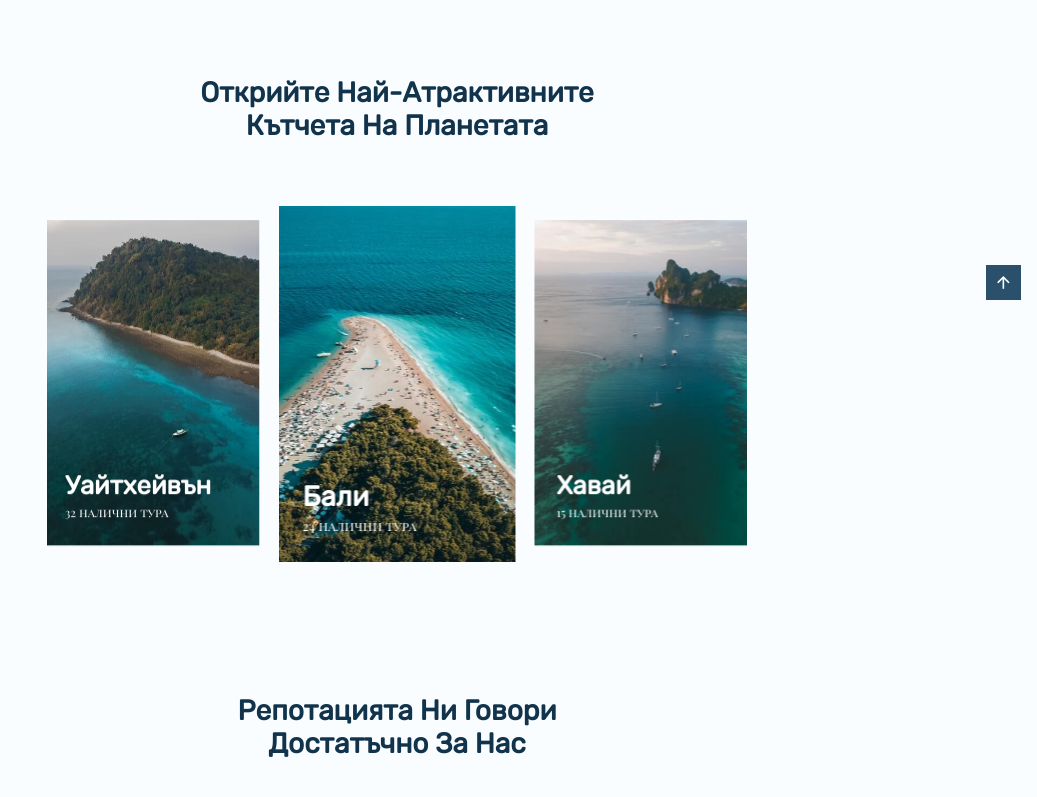
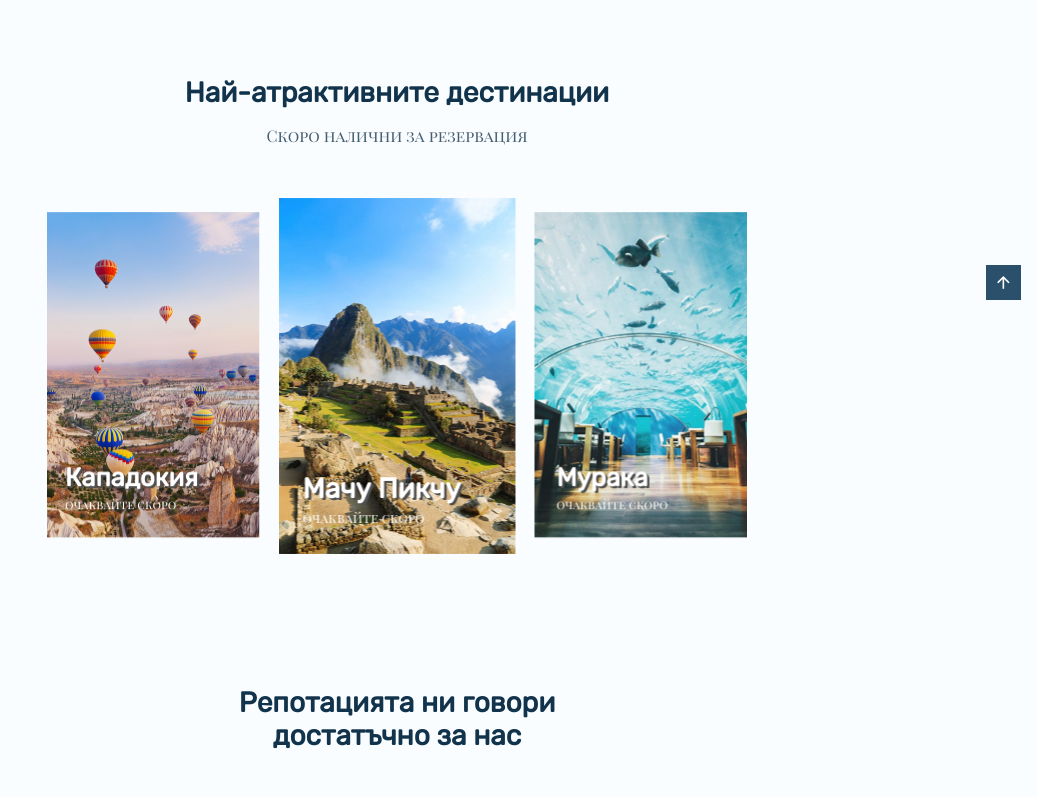
Before and after one commit to hugovasko/TravelProject, a plain HTML site: page index.html in a window 1280 px wide. Shown: the part 660-1457 px from the top of the page, without its empty margins (243-1280 px from the left). Drawn offline with nearby package versions, Linux system fonts and the light colour scheme.

Commit message:
Wow It looks great

```diff
--- a/assets/css/styles.css
+++ b/assets/css/styles.css
@@ -34,6 +34,9 @@
   --normal-font-size: .938rem;
   --small-font-size: .813rem;
   --smaller-font-size: .75rem;
+
+  /*======== Text Shadow ========*/
+  --text-shadow: 0.15rem 0.15rem #505050;
 
   /*========== Font weight ==========*/
   --font-medium: 500;
@@ -172,7 +175,7 @@ input {
   font-size: var(--h2-font-size);
   color: var(--title-color);
   text-align: center;
-  text-transform: capitalize;
+  text-transform: none;
   margin-bottom: var(--mb-2);
 }
 
@@ -419,13 +422,27 @@ input {
   left: 1rem;
 }
 
+.discover__section__title {
+  font-size: var(--h2-font-size);
+  color: var(--title-color);
+  text-align: center;
+  text-transform: none;
+  margin-bottom: var(--mb-1);
+}
+
 .discover__title,
 .discover__description {
   color: var(--white-color);
 }
 
+.discover__subscription {
+  text-align: center;
+  margin-bottom: var(--mb-1-25);
+}
+
 .discover__title {
   font-size: var(--h3-font-size);
+  text-shadow: var(--text-shadow);
   margin-bottom: var(--mb-0-25);
 }
 
--- a/index.html
+++ b/index.html
@@ -95,43 +95,43 @@
 
             <!--==================== DISCOVER ====================-->
             <section class="discover section" id="discover">
-                <h2 class="section__title">Открийте най-атрактивните <br> кътчета на планетата</h2>
-
+                <h2 class="discover__section__title">Най-атрактивните дестинации</h2>
+                <p class="discover__subscription">Скоро налични за резервация</p>
                 <div class="discover__container container swiper-container">
                     <div class="swiper-wrapper">
                         <!--==================== DISCOVER 1 ====================-->
                         <div class="discover__card swiper-slide">
-                            <img src="assets/img/discover1.jpg" alt="" class="discover__img">
+                            <img src="assets/img/machupiccu.jpg" alt="" class="discover__img">
                             <div class="discover__data">
-                                <h2 class="discover__title">Бали</h2>
-                                <span class="discover__description">24 налични тура</span>
+                                <h2 class="discover__title">Мачу Пикчу</h2>
+                                <span class="discover__description">очаквайте скоро</span>
                             </div>
                         </div>
 
                         <!--==================== DISCOVER 2 ====================-->
                         <div class="discover__card swiper-slide">
-                            <img src="assets/img/discover2.jpg" alt="" class="discover__img">
+                            <img src="assets/img/themuraka.jpg" alt="" class="discover__img">
                             <div class="discover__data">
-                                <h2 class="discover__title">Хавай</h2>
-                                <span class="discover__description">15 налични тура</span>
+                                <h2 class="discover__title">Мурака</h2>
+                                <span class="discover__description">очаквайте скоро</span>
                             </div>
                         </div>
 
                         <!--==================== DISCOVER 3 ====================-->
                         <div class="discover__card swiper-slide">
-                            <img src="assets/img/discover3.jpg" alt="" class="discover__img">
+                            <img src="assets/img/letahaa.jpg" alt="" class="discover__img">
                             <div class="discover__data">
-                                <h2 class="discover__title">Хвар</h2>
-                                <span class="discover__description">18 налични тура</span>
+                                <h2 class="discover__title">Ле Таха'а</h2>
+                                <span class="discover__description">очаквайте скоро</span>
                             </div>
                         </div>
 
                         <!--==================== DISCOVER 4 ====================-->
                         <div class="discover__card swiper-slide">
-                            <img src="assets/img/discover4.jpg" alt="" class="discover__img">
+                            <img src="assets/img/cappadocia.jpg" alt="" class="discover__img">
                             <div class="discover__data">
-                                <h2 class="discover__title">Уайтхейвън</h2>
-                                <span class="discover__description">32 налични тура</span>
+                                <h2 class="discover__title">Кападокия</h2>
+                                <span class="discover__description">очаквайте скоро</span>
                             </div>
                         </div>
                     </div>
@@ -195,7 +195,7 @@
 
             <!--==================== PLACES ====================-->
             <section class="place section" id="place">
-                <h2 class="section__title">Избери Дестинация</h2>
+                <h2 class="section__title">Избери дестинация</h2>
 
                 <div class="place__container container grid">
                     <!--==================== PLACES CARD 1 ====================-->
```
Also changed, not shown: assets/img/about1.jpg (deleted), assets/img/about2.jpg (deleted), assets/img/cappadocia.jpg (added), assets/img/discover1.jpg (deleted), assets/img/discover2.jpg (deleted), assets/img/discover3.jpg (deleted), assets/img/discover4.jpg (deleted), assets/img/letahaa.jpg (added), assets/img/machupiccu.jpg (added), assets/img/themuraka.jpg (added).
